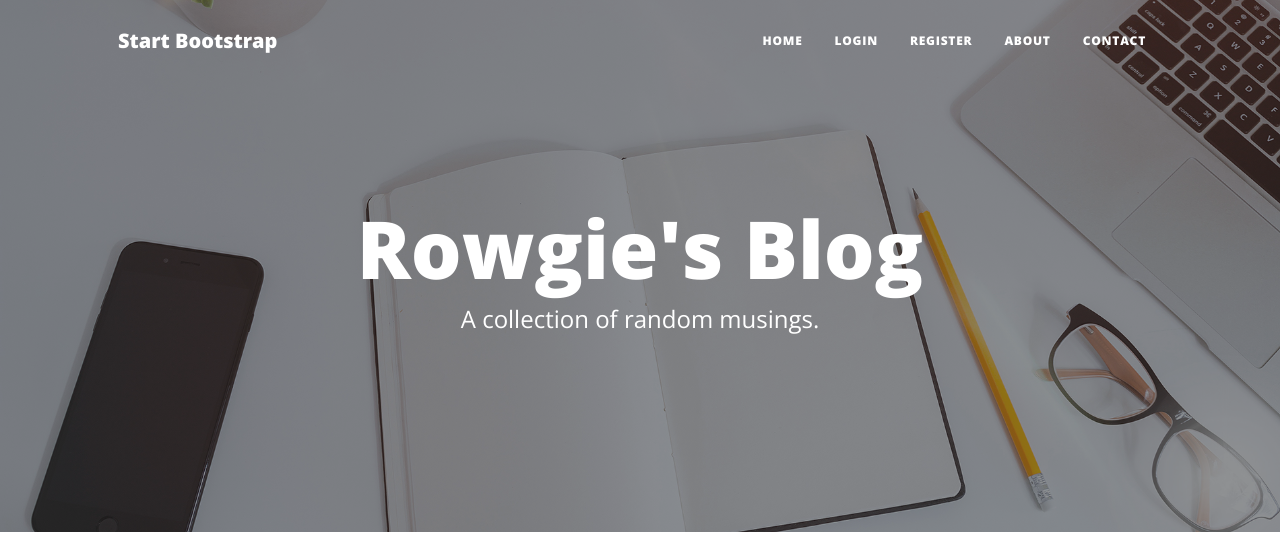
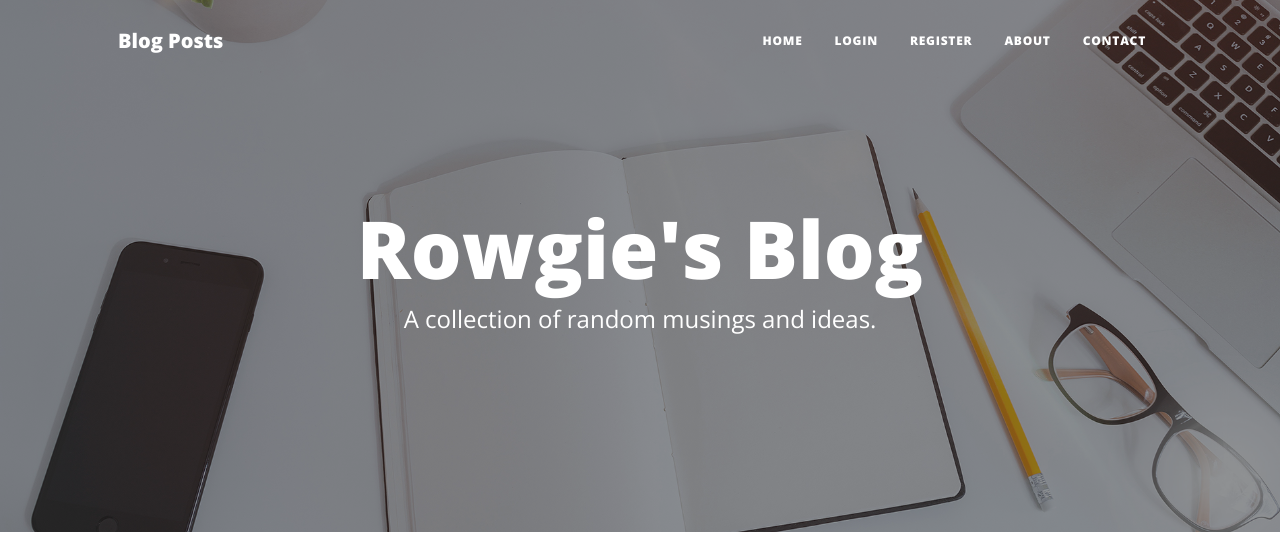
Before and after one commit to Trowlips/blog_flask, a Flask app: page / in a window 1280 px wide. Shown: the top 536 px of the page. Run offline with Flask 3, Linux system fonts and the light colour scheme; data that the repository does not hold is empty; some libraries are stand-ins or nearby versions.

Commit message:
chaning text in header and main heading

```diff
--- a/templates/header.html
+++ b/templates/header.html
@@ -44,7 +44,7 @@
     <!-- Navigation-->
     <nav class="navbar navbar-expand-lg navbar-light" id="mainNav">
       <div class="container px-4 px-lg-5">
-        <a class="navbar-brand" href="/">Start Bootstrap</a>
+        <a class="navbar-brand" href="/">Blog Posts</a>
         <button
           class="navbar-toggler"
           type="button"
--- a/templates/index.html
+++ b/templates/index.html
@@ -10,7 +10,7 @@
       <div class="col-md-10 col-lg-8 col-xl-7">
         <div class="site-heading">
           <h1>Rowgie's Blog</h1>
-          <span class="subheading">A collection of random musings.</span>
+          <span class="subheading">A collection of random musings and ideas.</span>
         </div>
       </div>
     </div>
```
